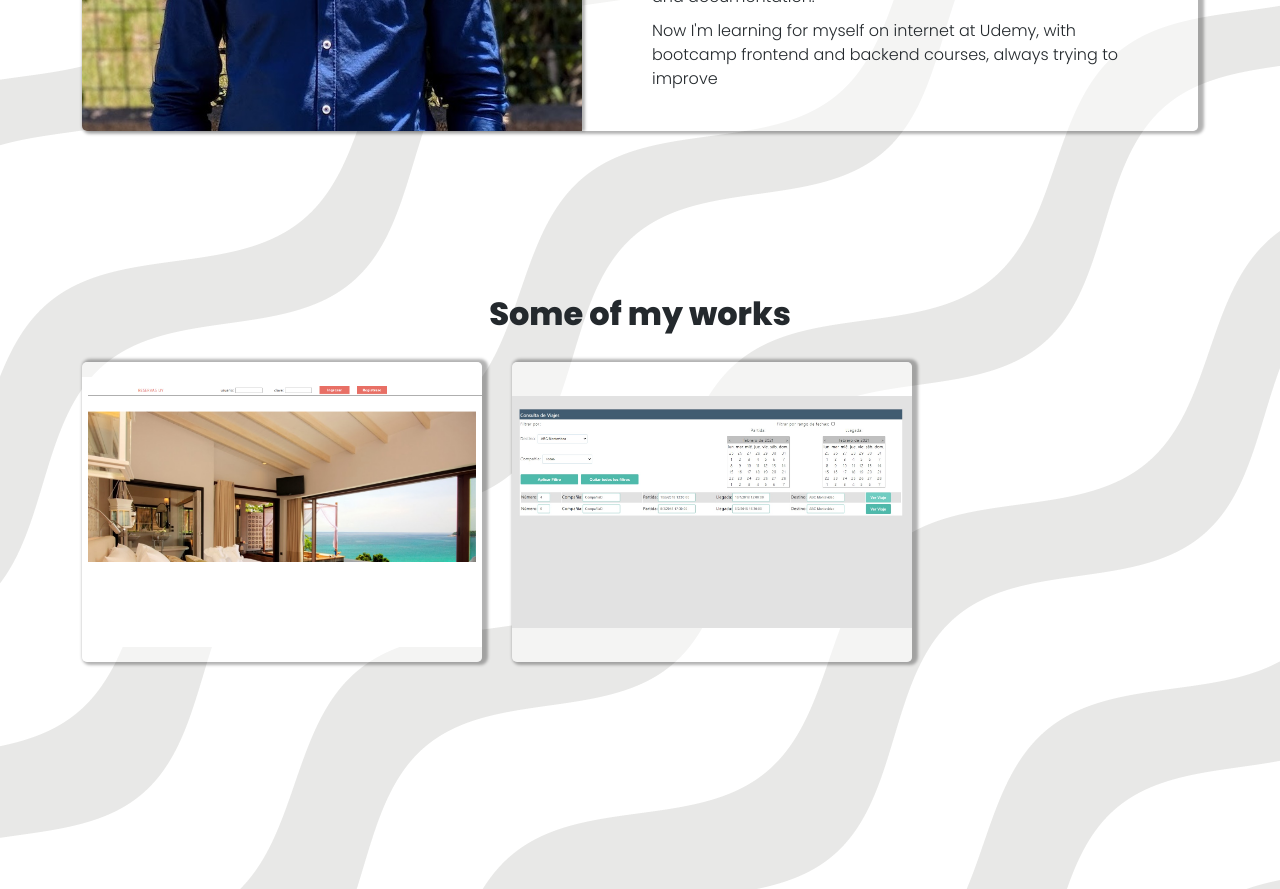
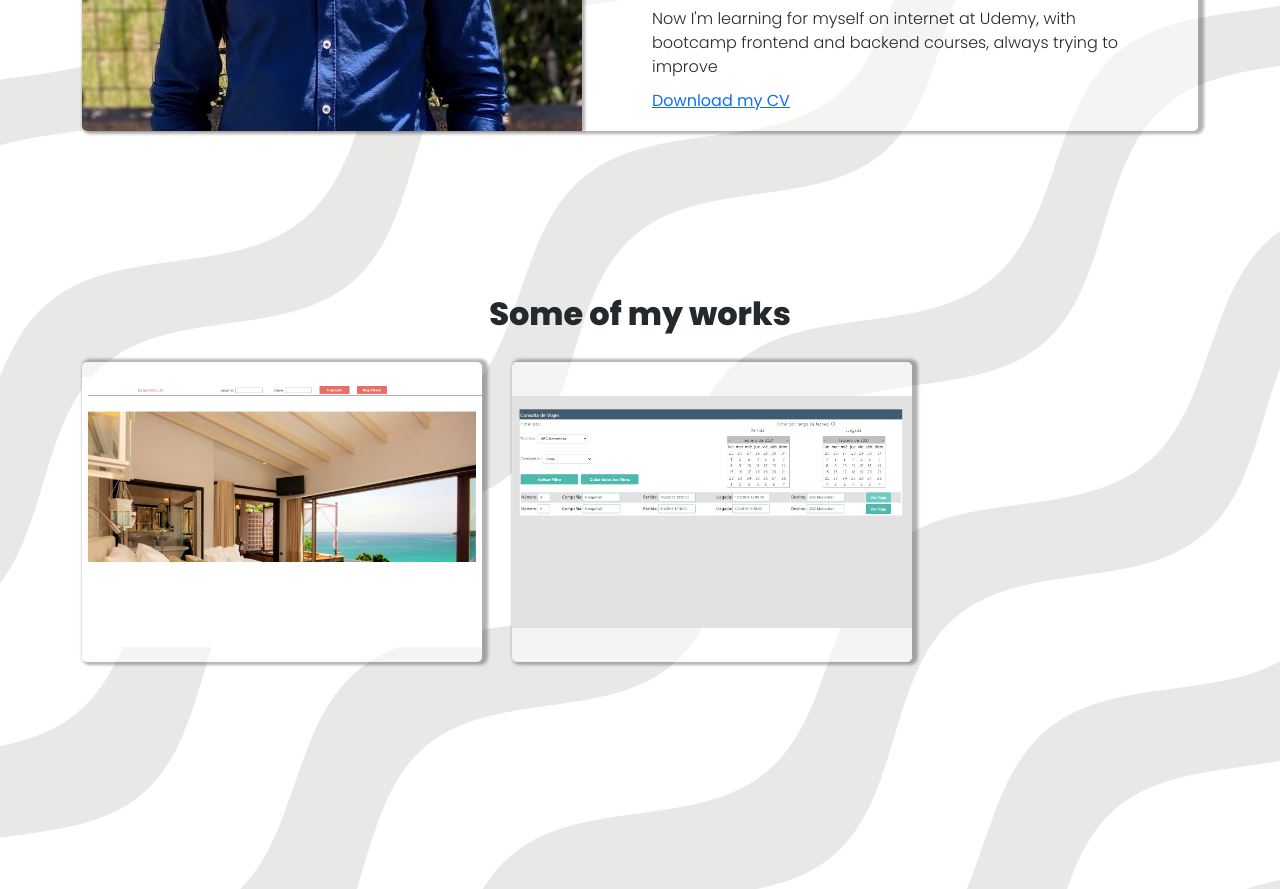
Before and after one commit to juan-zk/MySite, a plain HTML site: page index.html in a window 1280 px wide. Shown: the part 1326-2215 px from the top of the page. Drawn offline with nearby package versions, Linux system fonts and the light colour scheme.

Commit message:
download cv

```diff
--- a/index.html
+++ b/index.html
@@ -82,6 +82,7 @@
             Now I'm learning for myself on internet at Udemy, with bootcamp frontend and backend courses, always trying
             to improve
           </p>
+        <a href="/files/Curriculum Juan.pdf">Download my CV</a>
         </div>
       </div>
     </div>
```
Also changed, not shown: 1 other file.
